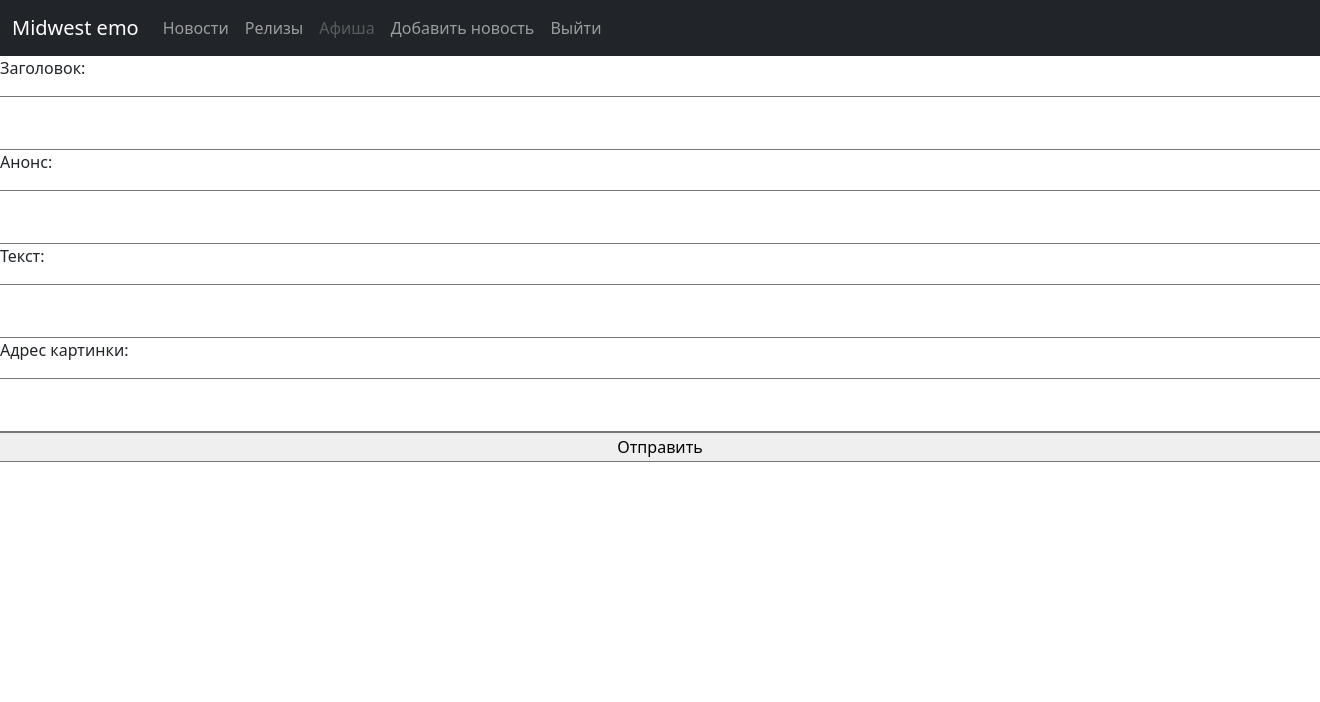
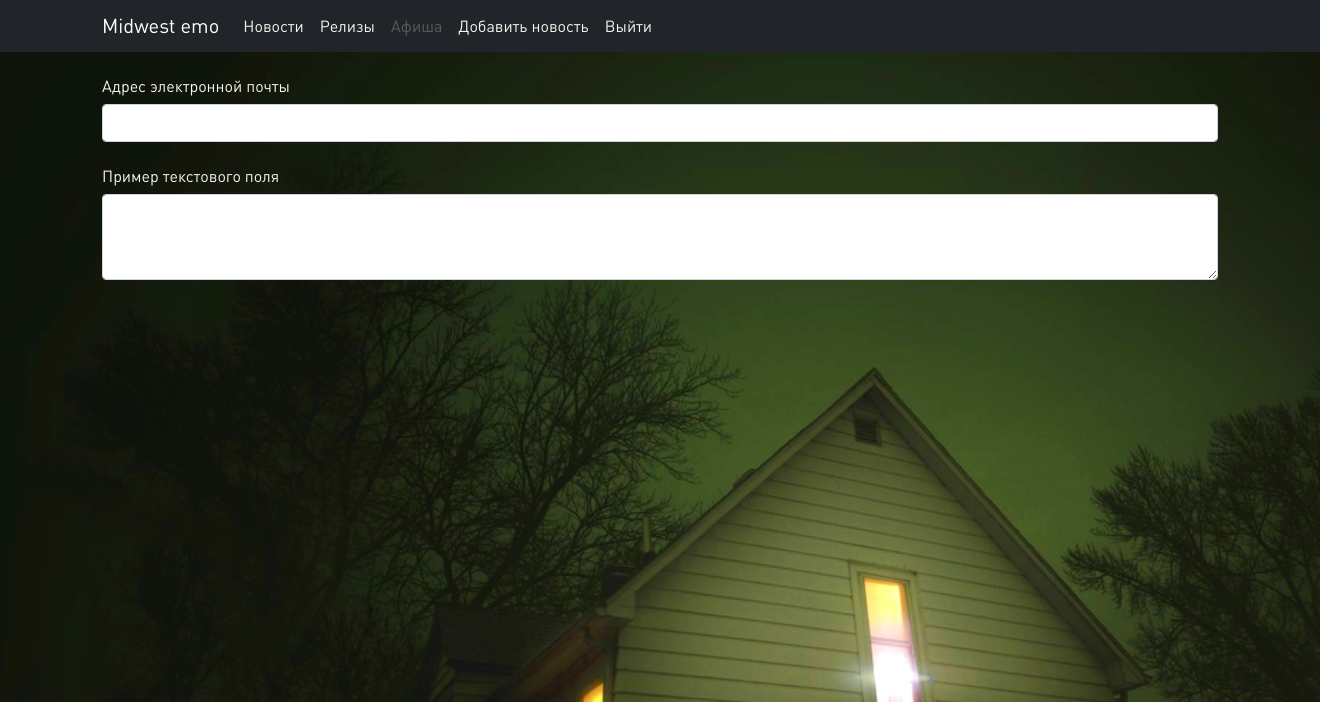
Before and after one commit to Savilka/midwest-emo, a PHP site: page /add_news.php in a window 1320 px wide; the page is wider, and only the part inside the window is pictured. Shown: the top 702 px of that part. Run offline with PHP 8.4, Linux system fonts and the light colour scheme; the visitor is signed in with stand-in values (Sample User, id 1).

Commit message:
change all

```diff
--- a/add_news.php
+++ b/add_news.php
@@ -6,35 +6,25 @@ session_start();
 <head>
     <meta charset="utf-8">
     <title>Добавить новость</title>
-    <link href="https://cdn.jsdelivr.net/npm/bootstrap@5.0.1/dist/css/bootstrap.min.css" rel="stylesheet" integrity="sha384-+0n0xVW2eSR5OomGNYDnhzAbDsOXxcvSN1TPprVMTNDbiYZCxYbOOl7+AMvyTG2x" crossorigin="anonymous">
+    <link href="https://cdn.jsdelivr.net/npm/bootstrap@5.1.3/dist/css/bootstrap.min.css" rel="stylesheet"
+          integrity="sha384-1BmE4kWBq78iYhFldvKuhfTAU6auU8tT94WrHftjDbrCEXSU1oBoqyl2QvZ6jIW3" crossorigin="anonymous">
+    <link rel="stylesheet" href="styles/style.css">
 </head>
 <body>
 <?php
 require('menu.php')
 ?>
-<div id="container">
+<div class="container mt-4">
     <form method="post" id="add" class="bordered" action="add.php">
-        <div class="row">
-            <p>Заголовок:</p>
-            <textarea name="headline" required> </textarea>
+        <div class="mb-4">
+            <label for="exampleFormControlInput1" class="form-label text-color">Адрес электронной почты</label>
+            <input type="email" class="form-control" id="exampleFormControlInput1">
         </div>
-        <div class="row">
-            <p>Анонс:</p>
-            <textarea name="announce" required> </textarea>
-        </div>
-        <div class="row">
-            <p>Текст:</p>
-            <textarea name="text" required> </textarea>
-        </div>
-        <div class="row">
-            <p>Адрес картинки:</p>
-            <textarea name="pic" required> </textarea>
-        </div>
-        <div class="row">
-            <input type="submit" value="Отправить">
+        <div class="mb-3">
+            <label for="exampleFormControlTextarea1" class="form-label text-color">Пример текстового поля</label>
+            <textarea class="form-control" id="exampleFormControlTextarea1" rows="3"></textarea>
         </div>
     </form>
-
 </div>
 <script src="https://cdn.jsdelivr.net/npm/bootstrap@5.0.1/dist/js/bootstrap.bundle.min.js" integrity="sha384-gtEjrD/SeCtmISkJkNUaaKMoLD0//ElJ19smozuHV6z3Iehds+3Ulb9Bn9Plx0x4" crossorigin="anonymous"></script>
 </body>
--- a/menu.php
+++ b/menu.php
@@ -1,6 +1,6 @@
 <div class="sticky-top">
     <nav class="navbar navbar-expand-sm navbar-dark bg-dark">
-        <div class="container-fluid">
+        <div class="container">
             <button class="navbar-toggler" type="button" data-bs-toggle="collapse" data-bs-target="#navbarContent"
                     aria-controls="navbarTogglerDemo01" aria-expanded="false" aria-label="Toggle navigation">
                 <span class="navbar-toggler-icon"></span>
@@ -9,10 +9,10 @@
                 <a href="index.php" class="navbar-brand">Midwest emo</a>
                 <ul class="navbar-nav me-auto mb-2 mb-lg-0">
                     <li class="nav-item">
-                        <a href="index.php" class="nav-link">Новости</a>
+                        <a href="index.php" class="my-link nav-link my-link">Новости</a>
                     </li>
                     <li class="nav-item">
-                        <a href="releases.php" class="nav-link">Релизы</a>
+                        <a href="releases.php" class="nav-link my-link">Релизы</a>
                     </li>
                     <li class="nav-item">
                         <a href="" class="nav-link disabled">Афиша</a>
--- a/styles/style.css
+++ b/styles/style.css
@@ -8,230 +8,26 @@ body {
     font: 12pt "Din Pro", sans-serif;
     background: url("../static/background1.jpg") repeat-x fixed 100%;
     background-size: cover;
-    margin: 0;
-    overflow-y:scroll;
 }
 
-#container {
-    display: flex;
-    flex-direction: row;
-    justify-content: flex-end;
+.navbar-dark .navbar-nav .nav-link {
+    color: #f9f4ef;
 }
 
-#menu {
-    display: flex;
-    flex-direction: column;
-    height: 350px;
-    position: sticky;
-    top: 0;
-}
-
-#menu a {
-    text-decoration: none;
-}
-
-.unselectable {
-    -moz-user-select: none;
-    -webkit-user-select: none;
-    user-select: none;
-}
-
-.header-top, .header-low {
-    margin: 0;
-    letter-spacing: 24px;
-    color: #f9f4ef;
-    text-align: right;
-    text-shadow: #f9f4ef 0 0 2px;
-}
-
-.header-top {
-    margin: 100px 0 0 0;
-    font-size: 70pt;
-}
-
-.header-low {
-    margin: 0 20px 0 0;
-    font-size: 20pt;
-}
-
-#nav-bar {
-    margin-top: 40px;
-    margin-left: 8px;
-    display: flex;
-    flex-direction: column;
-    justify-content: space-between;
-    flex-wrap: wrap;
-}
-
-#nav-bar a {
-    text-shadow: #f9f4ef 0 0 1px;
-    letter-spacing: 4px;
-    font-size: 14pt;
-    color: #f9f4ef;
-    text-decoration: none;
-}
-
-#nav-bar a:hover {
-    font-size: 16pt;
+.navbar-dark .navbar-nav .nav-link:hover {
     text-shadow: #f9f4ef 0 0 4px;
 }
 
-.nav-button {
-    height: 15px;
-}
-
-#news, #releases {
-    display: flex;
-    width: 100%;
-    flex-wrap: wrap;
-    margin: 140px 5% 2% 5%;
-    backdrop-filter: blur(10px);
-}
-
-#news {
-    flex-direction: column;
-}
-
-#releases {
-    padding: 10px 0;
-    justify-content: space-evenly;
-}
-
-.release {
-    width: 350px;
-    text-align: center;
-    margin-bottom: 10px;
-}
-
-.img-album {
-    width: 100%;
-    max-width: 300px;
-    height: auto;
-    max-height: 300px;
-}
-
-.artist {
-    margin: 0;
+.my-link {
+    text-decoration: none;
     color: #f9f4ef;
 }
 
-.album {
-    margin: 0;
+.my-link:hover {
     color: #f9f4ef;
-}
-
-table {
-    border-bottom: none;
-}
-td {
-    border-bottom:solid 1px #f9f4ef;
-}
-
-.one-news {
-    display: flex;
-    flex-direction: row;
-    padding: 20px 10px;
-}
-
-.img-news {
-    width: 100%;
-    height: auto;
-    max-width: 250px;
-    max-height: 250px;
-}
-
-.headline {
-    color: #f9f4ef;
-    font-size: 30pt;
-    margin: 0 0 0 20px;
-}
-.headline a {
-    text-decoration: none;
-    color: #f9f4ef;
-    font-size: 30pt;
-}
-
-.headline a:hover {
     text-shadow: #f9f4ef 0 0 4px;
 }
 
-.annonce {
-    font-size: 20pt;
-    margin-left: 20px;
-    margin-top: 40px;
-    margin-bottom: 0;
+.text-color {
     color: #f9f4ef;
 }
-
-.annonce a {
-    color: #f9f4ef;
-    text-decoration: none;
-}
-
-.annonce a:hover {
-    text-shadow: #f9f4ef 0 0 2px;
-}
-
-#add {
-    display: flex;
-    flex-direction: column;
-    width: 100%;
-    margin: 140px 5% 2% 5%;
-    backdrop-filter: blur(10px);
-    font-size: 20pt;
-    color: #f9f4ef;
-}
-
-#add p {
-    width: 270px;
-    margin-top: 20px;
-    margin-left: 10px;
-}
-
-#add textarea {
-    font: 16pt "Din Pro", sans-serif;
-    width: 100%;
-    margin: 5px;
-    background-color: rgba(0, 0, 0, 0.56);
-    color: #f9f4ef;
-    border: none;
-    border-radius: 4px;
-    resize:none;
-}
-
-#add textarea:focus {
-    outline: none;
-}
-
-.row {
-    padding: 10px;
-    display: flex;
-    flex-direction: row;
-    justify-content: end;
-}
-
-.row input {
-    font: 12pt "Din Pro", sans-serif;
-    border-radius: 4px;
-    border: none;
-    color: #f9f4ef;
-    padding: 5px 7px;
-    background-color: #2a2626;
-    backdrop-filter: none;
-}
-
-.row input:hover {
-    background-color: #3d3838;
-}
-
-.row input:active {
-    background-color: #181616;
-}
-
-.column {
-    margin: 20px;
-}
-
-.bordered {
-    border: 2px solid #f9f4ef;
-}
```
Also changed, not shown: index.php (+8 -6 lines), one_news.php (+18 -13 lines), releases.php (+18 -11 lines).
